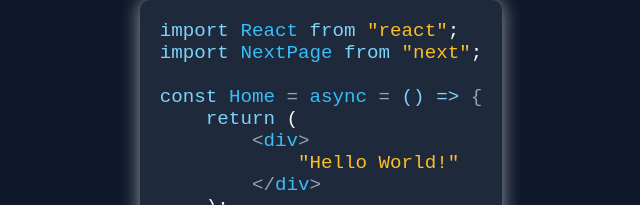
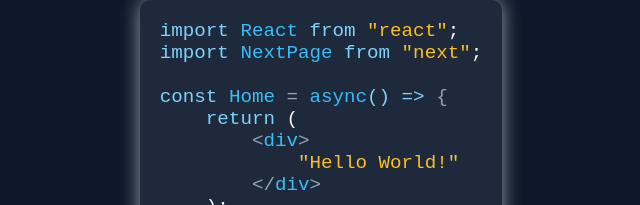
Before and after one commit to Jonathan0823/Hello-World, a plain HTML site: page index.html in a window 1280 px wide. Shown: the part 287-492 px from the top of the page, 319-959 px from the left. Drawn offline with Linux system fonts and the light colour scheme.

Commit message:
Update index.html

```diff
--- a/index.html
+++ b/index.html
@@ -152,7 +152,7 @@
 <span class="token-keyword">import</span> <span class="token-function">React</span> <span class="token-keyword">from</span> <span class="token-string">"react"</span>;
 <span class="token-keyword">import</span> <span class="token-function">NextPage</span> <span class="token-keyword">from</span> <span class="token-string">"next"</span>;
 
-<span class="token-keyword">const</span> <span class="token-function">Home</span> <span class="token-punctuation">=</span> <span class="token-function">async</span> <span class="token-punctuation">=</span> <span class="token-keyword">() =></span> <span class="token-punctuation">{</span>
+<span class="token-keyword">const</span> <span class="token-function">Home</span> <span class="token-punctuation">=</span> <span class="token-function">async</span><span class="token-keyword">() =></span> <span class="token-punctuation">{</span>
     <span class="token-keyword">return</span> (
         <span class="token-punctuation">&lt;</span><span class="token-function">div</span><span class="token-punctuation">&gt;</span>
             <span class="token-string">"Hello</span> <span class="token-string">World!"</span>
```
